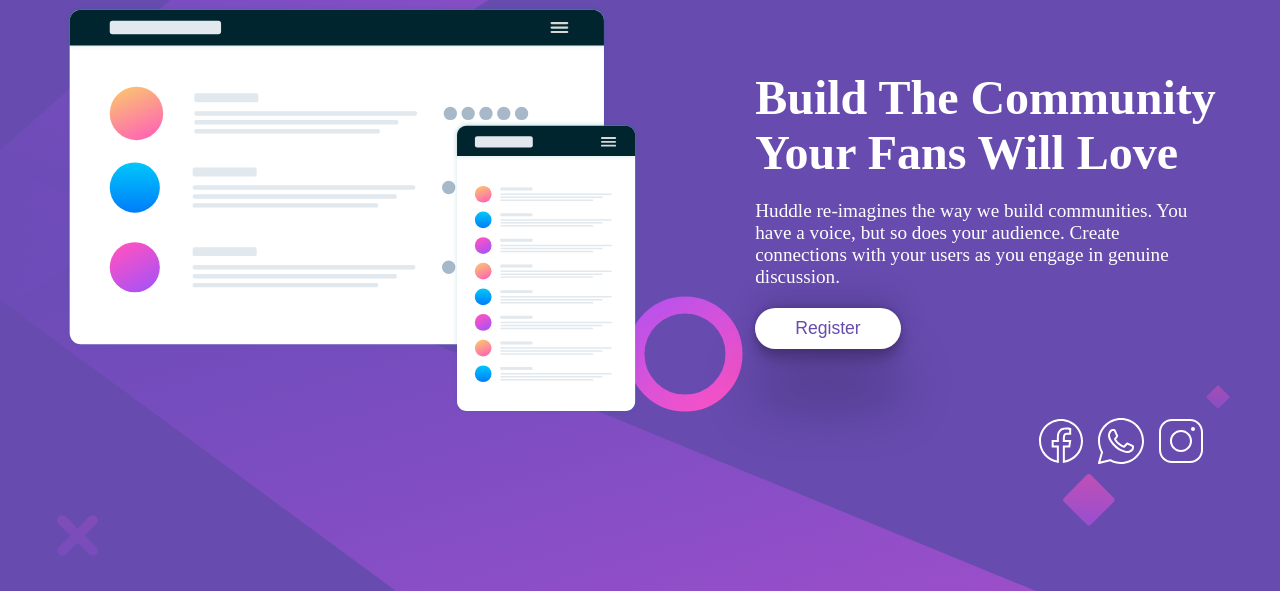
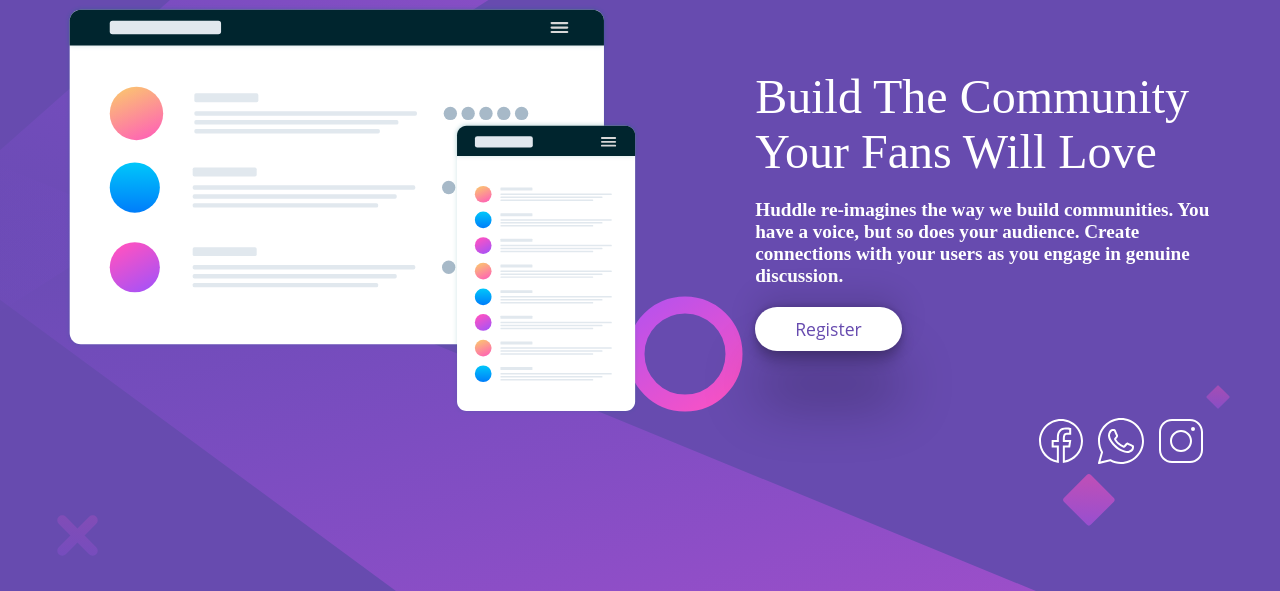
Before and after one commit to wesley-amorim/frontend-mentor-challenges, a plain HTML site: page landingPage/landingPage-projeto-01/huddle-landing-page-with-single-introductory-section-master/index.html in a window 1280 px wide. Shown: the part 209-800 px from the top of the page. Drawn offline with Linux system fonts and the light colour scheme.

Commit message:
mudanças de fonte

```diff
--- a/landingPage/landingPage-projeto-01/huddle-landing-page-with-single-introductory-section-master/index.html
+++ b/landingPage/landingPage-projeto-01/huddle-landing-page-with-single-introductory-section-master/index.html
@@ -3,9 +3,6 @@
 <head>
   <meta charset="UTF-8">
   <meta name="viewport" content="width=device-width, initial-scale=1.0">
-  <link rel="preconnect" href="https://fonts.googleapis.com">
-<link rel="preconnect" href="https://fonts.gstatic.com" crossorigin>
-<link href="https://fonts.googleapis.com/css2?family=Open+Sans:ital,wght@0,300..800;1,300..800&family=Poppins:ital,wght@0,100;0,200;0,300;0,400;0,500;0,600;0,700;0,800;0,900;1,100;1,200;1,300;1,400;1,500;1,600;1,700;1,800;1,900&display=swap" rel="stylesheet">
   <link rel="stylesheet" href="./style.css">
   <title>Huddle landing page</title>
 </head>
@@ -22,7 +19,7 @@
       <h1>Build The Community <br>Your Fans Will Love</h1>
       <p>Huddle re-imagines the way we build communities. You have a voice, but so does your audience.
         Create connections with your users as you engage in genuine discussion.</p>
-        <button class="register">Register</button>
+      <button class="register">Register</button>
     </div>
   </div>
 
--- a/landingPage/landingPage-projeto-01/huddle-landing-page-with-single-introductory-section-master/style.css
+++ b/landingPage/landingPage-projeto-01/huddle-landing-page-with-single-introductory-section-master/style.css
@@ -3,6 +3,8 @@
     padding: 0;
     box-sizing: border-box;
 }
+@import url('https://fonts.googleapis.com/css2?family=Open+Sans:ital,wght@0,300..800;1,300..800&family=Poppins:ital,wght@0,100;0,200;0,300;0,400;0,500;0,600;0,700;0,800;0,900;1,100;1,200;1,300;1,400;1,500;1,600;1,700;1,800;1,900&display=swap');
+
 
 body {
     background-color: hsl(257, 40%, 49%);
@@ -48,6 +50,8 @@ header {
 }
 
 h1 {
+    font-family:'poppins',serif;
+    font-weight: 400;
     font-size: 3rem;
     margin-bottom: 20px;
 }
@@ -55,6 +59,9 @@ h1 {
 p {
     font-size: 1.2rem;
     margin-bottom: 20px;
+    font-family: 'open-Sans',serif;
+    font-weight: 600;
+
 }
 
 .register {
@@ -67,6 +74,8 @@ p {
     padding: 10px 40px;
     border-radius: 25px;
     transition: 0.4s;
+    font-family: 'open Sans',serif;
+    font-weight: 400;
 }
 
 .register:hover {
```
